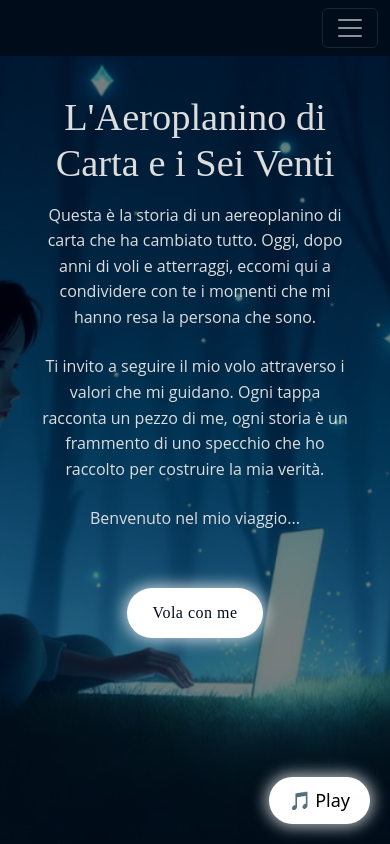
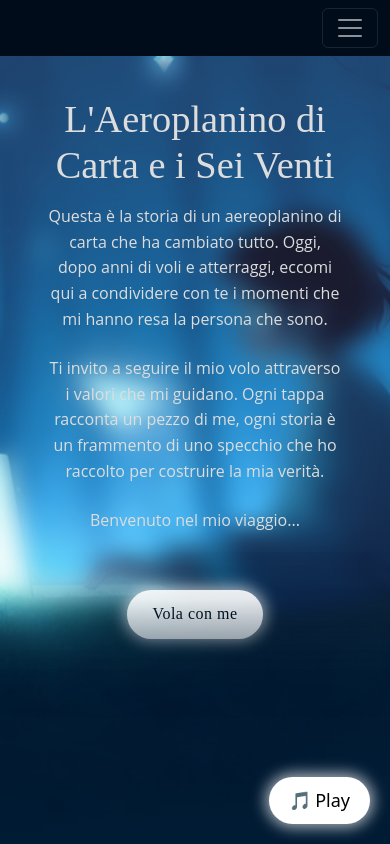
Before and after one commit to MonicaAuditore/aeroplanino_di_carta, a Vue app: page / in a window 390 px wide. Shown: the top 844 px of the page. Built offline with nearby package versions, Linux system fonts and the light colour scheme; a web font is replaced by a local one.

Commit message:
fix hero

```diff
--- a/src/App.vue
+++ b/src/App.vue
@@ -14,6 +14,7 @@
   <Navbar />
   <PaperPlane :baseRotation="180" :size="100" />
   <Hero />
+  <section class="transition-section"></section>
   <!-- Wrapper principale con sfondo unico -->
   <div class="main-content" :style="{ backgroundImage: `url(${mainBg})` }">
     <ImageTextSection />
@@ -28,8 +29,9 @@
   background-position: center;
   background-repeat: no-repeat;
   padding: 3rem clamp(1rem, 5vw, 6rem); /* padding laterale che si adatta allo schermo */
+  margin-top: -294px; /* metà dell’altezza della sfumatura */
   position: relative;
-  z-index: 0;
+  z-index: 1;
 }
 
 .main-content::before {
@@ -39,4 +41,18 @@
   background-color: rgba(0, 0, 0, 0.4); /* overlay scuro per contrasto testo */
   z-index: -1;
 }
+
+.transition-section {
+  position: relative;
+  z-index: 2;
+  height: 300px;
+  background: linear-gradient(
+    to bottom,
+    #011a31 0%,
+    rgba(1, 26, 49, 0.9) 20%,
+    rgba(1, 26, 49, 0.6) 50%,
+    rgba(1, 26, 49, 0.2) 80%,
+    rgba(1, 26, 49, 0) 100%
+  );
+}
 </style>
--- a/src/components/Hero.vue
+++ b/src/components/Hero.vue
@@ -1,19 +1,21 @@
 <template>
   <section class="hero" :style="{ backgroundImage: `url(${heroImage})` }">
+    <div class="glass-left">
       <div class="hero-content">
         <h1>L'Aeroplanino di Carta e i Sei Venti</h1>
         <p>
           Questa è la storia di un aereoplanino di carta che ha cambiato tutto.
-        Oggi, dopo anni di voli e atterraggi, eccomi qui a condividere con te i
-        momenti che mi hanno resa la persona che sono.
+          Oggi, dopo anni di voli e atterraggi, eccomi qui a condividere con te
+          i momenti che mi hanno resa la persona che sono.
         </p>
         <p>
-        Ti invito a seguire il mio volo attraverso i valori che mi guidano. Ogni
-        tappa racconta un pezzo di me, ogni storia è un frammento di uno
+          Ti invito a seguire il mio volo attraverso i valori che mi guidano.
+          Ogni tappa racconta un pezzo di me, ogni storia è un frammento di uno
           specchio che ho raccolto per costruire la mia verità.
         </p>
         <p>Benvenuto nel mio viaggio...</p>
         <button class="my-btn" @click="scrollToSection">Vola con me</button>
+      </div>
     </div>
   </section>
 </template>
@@ -34,37 +36,90 @@
   display: flex;
   align-items: center;
   justify-content: flex-start;
-  padding: 3rem 1.5rem;
+  padding: 3rem 0;
   min-height: 100vh;
   box-sizing: border-box;
   background-size: cover;
-  background-position: center;
+  background-position: 80% -17%;
   position: relative;
   color: #dddddd;
   text-align: left;
 }
 
-.hero::before {
-  content: "";
-  position: absolute;
-  inset: 0;
-  background-color: rgba(0, 0, 0, 0.5);
-  z-index: 1;
+/* Glass area con effetto soffuso migliorato */
+.glass-left {
+  width: 50%;
+  height: 100%;
+  background: linear-gradient(
+    90deg,
+    rgba(255, 255, 255, 0.12) 0%,
+    rgba(255, 255, 255, 0.08) 70%,
+    rgba(255, 255, 255, 0.02) 95%,
+    transparent 100%
+  );
+  backdrop-filter: blur(12px);
+  -webkit-backdrop-filter: blur(12px);
+  padding: 7rem 4rem 8rem 4rem;
+  box-sizing: border-box;
+
+  /* Ombra soffusa */
+  box-shadow: 0 0 50px rgba(255, 255, 255, 0.05),
+    0 0 100px rgba(255, 255, 255, 0.02);
+
+  /* Maschere con transizione più graduale */
+  mask: linear-gradient(
+      90deg,
+      rgba(0, 0, 0, 1) 0%,
+      rgba(0, 0, 0, 1) 85%,
+      rgba(0, 0, 0, 0.7) 92%,
+      rgba(0, 0, 0, 0.3) 96%,
+      rgba(0, 0, 0, 0.1) 98%,
+      transparent 100%
+    ),
+    linear-gradient(
+      180deg,
+      rgba(0, 0, 0, 1) 0%,
+      rgba(0, 0, 0, 1) 80%,
+      rgba(0, 0, 0, 0.8) 85%,
+      rgba(0, 0, 0, 0.5) 90%,
+      rgba(0, 0, 0, 0.2) 95%,
+      rgba(0, 0, 0, 0.05) 98%,
+      transparent 100%
+    );
+  mask-composite: intersect;
+
+  -webkit-mask: linear-gradient(
+      90deg,
+      rgba(0, 0, 0, 1) 0%,
+      rgba(0, 0, 0, 1) 85%,
+      rgba(0, 0, 0, 0.7) 92%,
+      rgba(0, 0, 0, 0.3) 96%,
+      rgba(0, 0, 0, 0.1) 98%,
+      transparent 100%
+    ),
+    linear-gradient(
+      180deg,
+      rgba(0, 0, 0, 1) 0%,
+      rgba(0, 0, 0, 1) 80%,
+      rgba(0, 0, 0, 0.8) 85%,
+      rgba(0, 0, 0, 0.5) 90%,
+      rgba(0, 0, 0, 0.2) 95%,
+      rgba(0, 0, 0, 0.05) 98%,
+      transparent 100%
+    );
+  -webkit-mask-composite: source-in;
 }
 
+/* Contenuto */
 .hero-content {
-  position: relative;
-  z-index: 2;
-  max-width: 990px;
-  width: 100%;
-  padding-left: 5rem;
-  margin-top: -7rem;
+  max-width: 700px;
+  margin: 0 auto;
   text-align: center;
 }
 
 /* Default (desktop-like) */
 .hero h1 {
-  font-size: 6rem;
+  font-size: 5.5rem;
   margin-bottom: 1rem;
   line-height: 1.2;
   word-break: break-word;
@@ -87,8 +142,48 @@
 /* Tablet & Mobile */
 @media (max-width: 1024px) {
   .hero {
-    justify-content: center;
-    text-align: center;
+    flex-direction: column;
+  }
+
+  .glass-left {
+    width: 100%;
+    padding: 2rem 2rem 4rem 2rem;
+
+    /* Sfumatura verticale per mobile */
+    background: linear-gradient(
+      180deg,
+      rgba(255, 255, 255, 0.12) 0%,
+      rgba(255, 255, 255, 0.08) 70%,
+      rgba(255, 255, 255, 0.02) 95%,
+      transparent 100%
+    );
+
+    /* Maschera verticale migliorata per mobile */
+    mask: linear-gradient(
+      180deg,
+      rgba(0, 0, 0, 1) 0%,
+      rgba(0, 0, 0, 1) 75%,
+      rgba(0, 0, 0, 0.9) 82%,
+      rgba(0, 0, 0, 0.6) 88%,
+      rgba(0, 0, 0, 0.3) 93%,
+      rgba(0, 0, 0, 0.1) 96%,
+      rgba(0, 0, 0, 0.02) 98%,
+      transparent 100%
+    );
+    -webkit-mask: linear-gradient(
+      180deg,
+      rgba(0, 0, 0, 1) 0%,
+      rgba(0, 0, 0, 1) 75%,
+      rgba(0, 0, 0, 0.9) 82%,
+      rgba(0, 0, 0, 0.6) 88%,
+      rgba(0, 0, 0, 0.3) 93%,
+      rgba(0, 0, 0, 0.1) 96%,
+      rgba(0, 0, 0, 0.02) 98%,
+      transparent 100%
+    );
+
+    box-shadow: 0 0 50px rgba(255, 255, 255, 0.05),
+      0 0 100px rgba(255, 255, 255, 0.02);
   }
 
   .hero-content {
```
Also changed, not shown: src/assets/hero-bg.png. Lines whose indentation alone changed are shown as unchanged.
